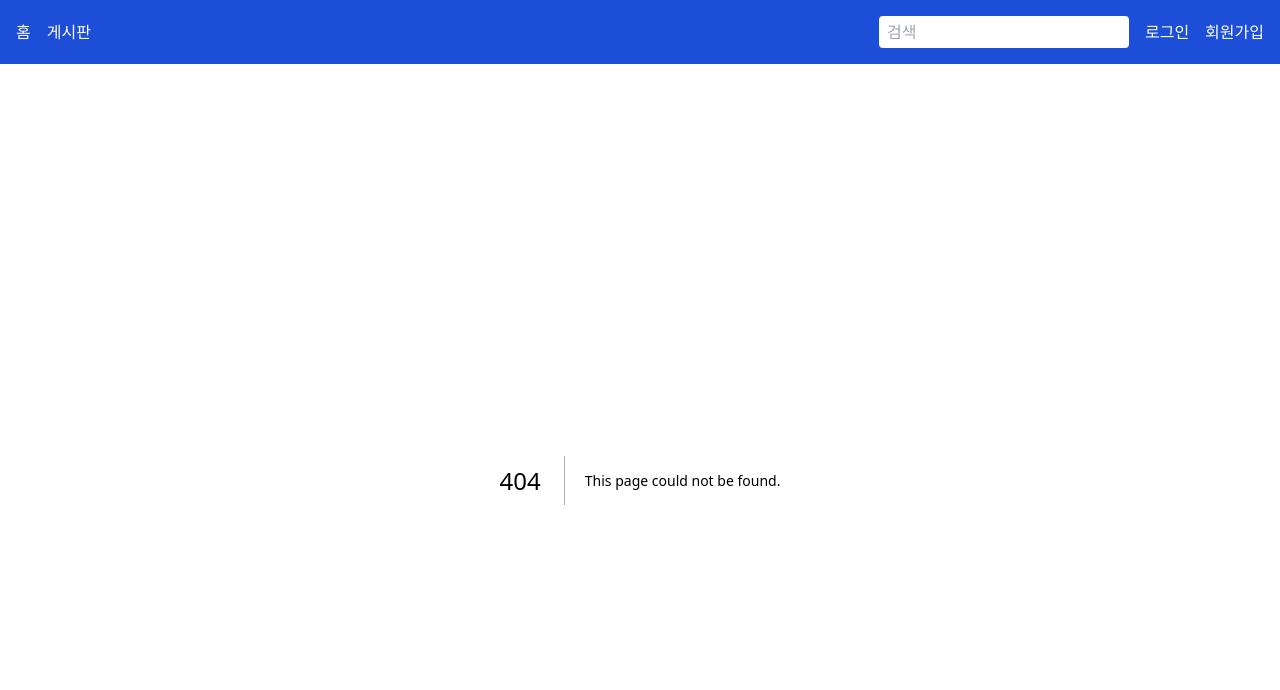
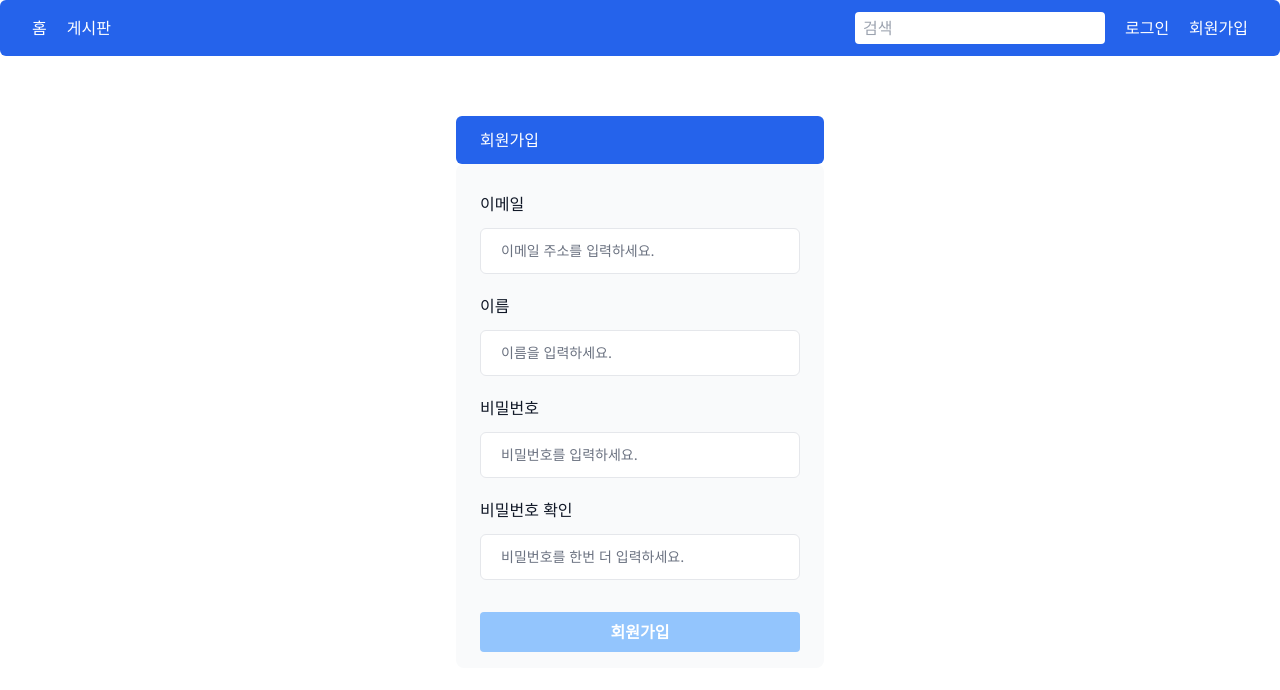
Before and after one commit to chatmoon3/community, a Next.js app: page /signup in a window 1280 px wide. Before the commit this address had no page. Shown: the top 690 px of the page. Built offline with nearby package versions, Linux system fonts and the light colour scheme.

Commit message:
회원가입 로그인 페이지 구현

```diff
--- a/package.json
+++ b/package.json
@@ -1,5 +1,5 @@
 {
-  "name": "board2",
+	"name": "community",
 	"version": "0.1.0",
 	"private": true,
 	"scripts": {
--- a/src/app/globals.css
+++ b/src/app/globals.css
@@ -4,7 +4,7 @@
 
 :root {
 	--foreground-rgb: 0, 0, 0;
-  --background-start-rgb: 214, 219, 220;
+	--background-start-rgb: 255, 255, 255;
 	--background-end-rgb: 255, 255, 255;
 }
 
--- /dev/null
+++ b/src/app/login/page.tsx
@@ -0,0 +1,62 @@
+'use client'
+
+export default function Login() {
+	const inputStyle =
+		'block w-full rounded-md border border-gary-200 py-3 pl-5 text-sm outline-2 placeholder:text-gray-500'
+
+	return (
+		<main className="flex items-center justify-center md:h-screen">
+			<div className="relative mx-auto flex w-full max-w-[400px] flex-col p-4 md:-mt-40">
+				<div className="flex items-center h-6 p-6 bg-blue-600 text-white rounded-md ">
+					로그인
+				</div>
+				<form className="space-y-3">
+					<div className="flex-1 px-6 pt-2 pb-4 rounded-lg bg-gray-50">
+						<div className="w-full">
+							<div>
+								<label
+									className="block mt-5 mb-3 font-normal text-gray-900 text-xm"
+									htmlFor="email"
+								>
+									이메일
+								</label>
+								<div className="relative">
+									<input
+										className={inputStyle}
+										id="email"
+										type="email"
+										placeholder="이메일 주소를 입력하세요."
+										required
+									/>
+								</div>
+							</div>
+							<div>
+								<label
+									className="block mt-5 mb-3 font-medium text-gray-900 text-xm"
+									htmlFor="password"
+								>
+									비밀번호
+								</label>
+								<div className="relative">
+									<input
+										className={inputStyle}
+										id="password"
+										type="password"
+										placeholder="비밀번호를 입력하세요."
+										required
+									/>
+								</div>
+							</div>
+						</div>
+						<button
+							type="submit"
+							className="w-full mt-8 bg-blue-300 hover:bg-blue-600 text-white font-bold py-2 px-4 rounded focus:outline-none focus:shadow-outline"
+						>
+							로그인
+						</button>
+					</div>
+				</form>
+			</div>
+		</main>
+	)
+}
--- a/src/app/page.tsx
+++ b/src/app/page.tsx
@@ -1,5 +1,3 @@
-import Image from "next/image";
-
 export default function Home() {
 	return (
 		<main className="flex min-h-screen flex-col items-center justify-between p-24">
@@ -7,5 +5,5 @@ export default function Home() {
 				hello
 			</div>
 		</main>
-  );
+	)
 }
--- /dev/null
+++ b/src/app/signup/page.tsx
@@ -0,0 +1,96 @@
+'use client'
+
+export default function SignUp() {
+	const inputStyle =
+		'block w-full rounded-md border border-gary-200 py-3 pl-5 text-sm outline-2 placeholder:text-gray-500'
+
+	return (
+		<main className="flex items-center justify-center md:h-screen">
+			<div className="relative mx-auto flex w-full max-w-[400px] flex-col p-4 md:-mt-40">
+				<div className="flex items-center h-6 p-6 bg-blue-600 text-white rounded-md ">
+					회원가입
+				</div>
+				<form className="space-y-3">
+					<div className="flex-1 px-6 pt-2 pb-4 rounded-lg bg-gray-50">
+						<div className="w-full">
+							<div>
+								<label
+									className="block mt-5 mb-3 font-normal text-gray-900 text-xm"
+									htmlFor="email"
+								>
+									이메일
+								</label>
+								<div className="relative">
+									<input
+										className={inputStyle}
+										id="email"
+										type="email"
+										placeholder="이메일 주소를 입력하세요."
+										required
+									/>
+								</div>
+							</div>
+							<div>
+								<label
+									className="block mt-5 mb-3 font-medium text-gray-900 text-xm"
+									htmlFor="password"
+								>
+									이름
+								</label>
+								<div className="relative">
+									<input
+										className={inputStyle}
+										id="username"
+										type="username"
+										placeholder="이름을 입력하세요."
+										required
+									/>
+								</div>
+							</div>
+							<div>
+								<label
+									className="block mt-5 mb-3 font-medium text-gray-900 text-xm"
+									htmlFor="password"
+								>
+									비밀번호
+								</label>
+								<div className="relative">
+									<input
+										className={inputStyle}
+										id="password"
+										type="password"
+										placeholder="비밀번호를 입력하세요."
+										required
+									/>
+								</div>
+							</div>
+							<div>
+								<label
+									className="block mt-5 mb-3 font-medium text-gray-900 text-xm"
+									htmlFor="password"
+								>
+									비밀번호 확인
+								</label>
+								<div className="relative">
+									<input
+										className={inputStyle}
+										id="password"
+										type="password"
+										placeholder="비밀번호를 한번 더 입력하세요."
+										required
+									/>
+								</div>
+							</div>
+						</div>
+						<button
+							type="submit"
+							className="w-full mt-8 bg-blue-300 hover:bg-blue-600 text-white font-bold py-2 px-4 rounded focus:outline-none focus:shadow-outline"
+						>
+							회원가입
+						</button>
+					</div>
+				</form>
+			</div>
+		</main>
+	)
+}
--- a/src/components/Navigation.tsx
+++ b/src/components/Navigation.tsx
@@ -1,21 +1,19 @@
-import Link from "next/link";
+import Link from 'next/link'
 
 export default function Navigation() {
 	return (
-    <nav className="bg-blue-700 text-white p-4">
+		<nav className="mx-auto max-w-7xl bg-blue-600 text-white p-3 px-4 sm:px-6 lg:px-8 rounded-md">
 			<div className="container mx-auto flex justify-between items-center">
-        <div className="flex space-x-4">
-          <Link href="/" className="hover:text-gray-400">
-            홈
-          </Link>
+				<div className="flex space-x-5">
+					<Link href="/">홈</Link>
 					<Link href="/posts">게시판</Link>
 				</div>
-        <div className="flex items-center space-x-4">
+				<div className="flex items-center space-x-5">
 					<input type="text" placeholder="검색" className="px-2 py-1 rounded" />
 					<Link href="login">로그인</Link>
 					<Link href="signup">회원가입</Link>
 				</div>
 			</div>
 		</nav>
-  );
+	)
 }
```
Also changed, not shown: src/app/layout.tsx (+10 -10 lines), .prettierrc.json (added), 1 other file (tests, documents, lock files or other folders). Lines whose indentation alone changed are shown as unchanged.
